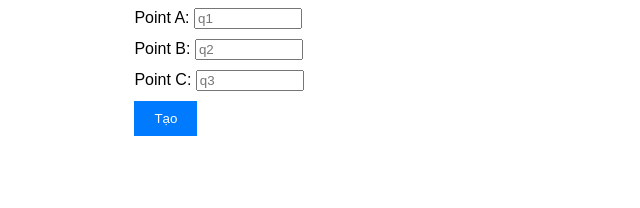
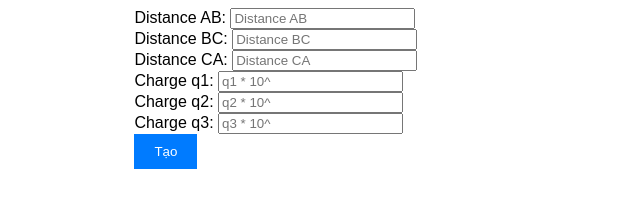
Before and after one commit to levi2602/LucDien_DienTruong, a plain HTML site: page index.html in a window 1280 px wide. Shown: the whole page, without its empty margins (0-640 px from the left). Drawn offline with Linux system fonts and the light colour scheme.

Commit message:
Update index.html

```diff
--- a/index.html
+++ b/index.html
@@ -8,14 +8,23 @@
 </head>
 <body>
 <div class="container">
-    <label for="pointA">Point A:</label>
-    <input type="number" id="pointA" class="point" placeholder="q1">
+    <label for="distanceAB">Distance AB:</label>
+    <input type="number" id="distanceAB" class="distance" placeholder="Distance AB">
     <br>
-    <label for="pointB">Point B:</label>
-    <input type="number" id="pointB" class="point" placeholder="q2">
+    <label for="distanceBC">Distance BC:</label>
+    <input type="number" id="distanceBC" class="distance" placeholder="Distance BC">
     <br>
-    <label for="pointC">Point C:</label>
-    <input type="number" id="pointC" class="point" placeholder="q3">
+    <label for="distanceCA">Distance CA:</label>
+    <input type="number" id="distanceCA" class="distance" placeholder="Distance CA">
+    <br>
+    <label for="charge1">Charge q1:</label>
+    <input type="text" id="charge1" class="charge" placeholder="q1 * 10^">
+    <br>
+    <label for="charge2">Charge q2:</label>
+    <input type="text" id="charge2" class="charge" placeholder="q2 * 10^">
+    <br>
+    <label for="charge3">Charge q3:</label>
+    <input type="text" id="charge3" class="charge" placeholder="q3 * 10^">
     <br>
     <button onclick="calculate()">Tạo</button>
 </div>
```
